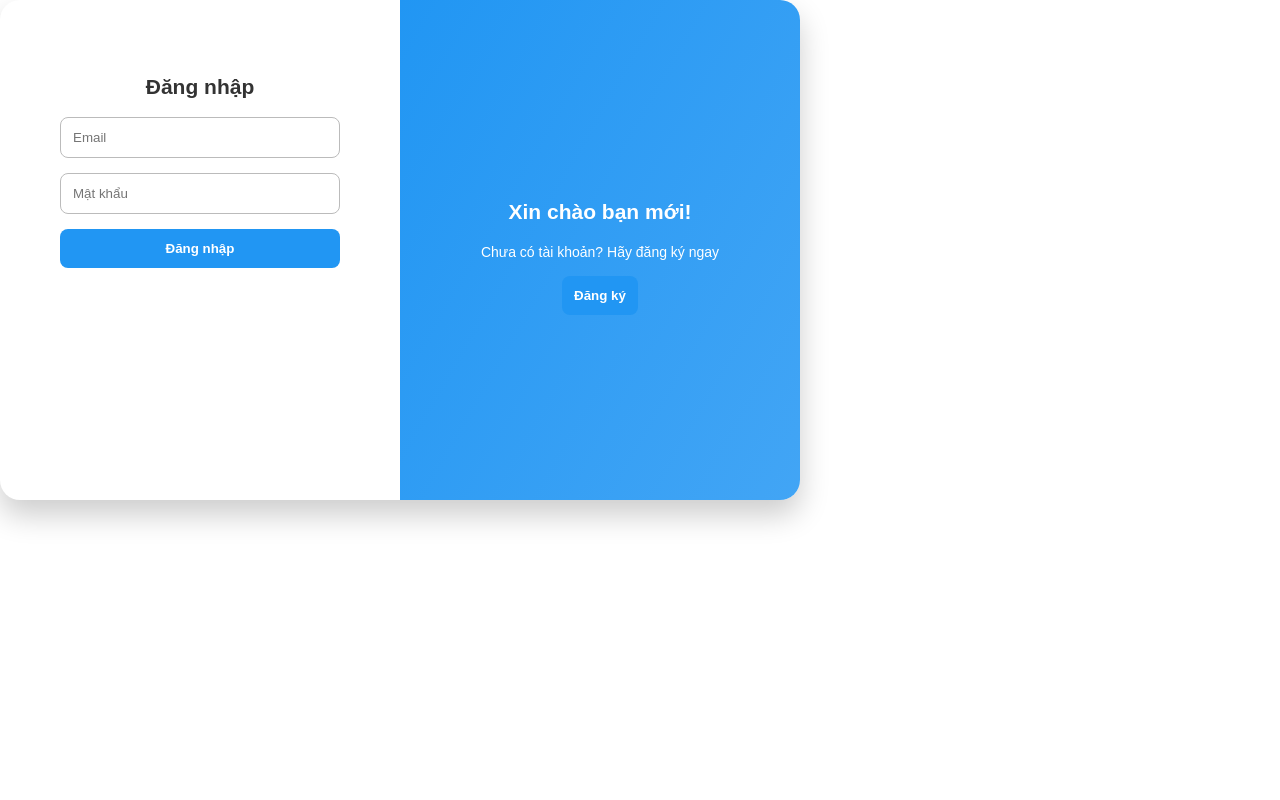
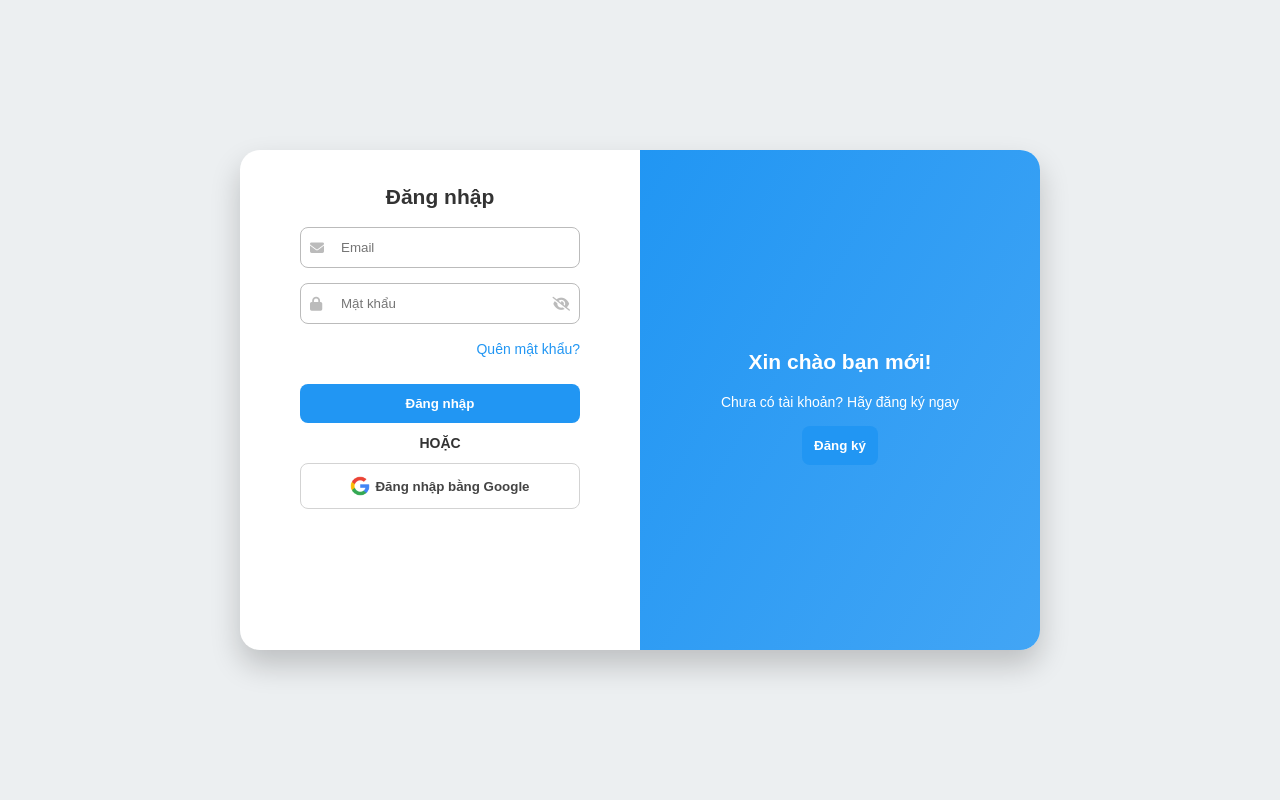
Before and after one commit to ThanhNam14VLU/cloudway, an Angular app: page /login in a window 1280 px wide. Shown: the top 800 px of the page. Built offline with nearby package versions, Linux system fonts and the light colour scheme.

Commit message:
css login

```diff
--- a/src/app/app.html
+++ b/src/app/app.html
@@ -1,4 +1,4 @@
-<!-- <app-login></app-login> -->
+<app-login></app-login>
 <!-- <app-flight-card></app-flight-card> -->
 <!-- <app-feature></app-feature> -->
 <!-- <app-flight-search></app-flight-search> -->
--- a/src/app/components/airline-login/airline-login.html
+++ b/src/app/components/airline-login/airline-login.html
@@ -39,7 +39,7 @@
             <i class="fa-solid fa-lock"></i>
             <input [type]="isPassWordVisible ? 'password' :' text'" id="password" placeholder="Mật khẩu quản trị" required>
             @if (isPassWordVisible) {
-                <i class="fa-solid fa-eye" (click)="togglePassword()"></i>
+                <i class="fa-solid fa-eye " (click)="togglePassword()"></i>
             }
             @else {
                 <i class="fa-solid fa-eye-slash" (click)="togglePassword()"></i>
--- a/src/app/pages/login/login.html
+++ b/src/app/pages/login/login.html
@@ -1,21 +1,80 @@
+<link rel="stylesheet" href="https://cdnjs.cloudflare.com/ajax/libs/font-awesome/6.4.0/css/all.min.css" />
+
+<body>
     <div class="container" [class.active]="isActive">
         <!-- Phần login -->
         <div class="form-box login-box">
             <h2>Đăng nhập</h2>
             <form>
-        <input type="text" placeholder="Email" required>
-        <input type="password" placeholder="Mật khẩu" required>
+                <div class="input-group">
+                     <i class="fa-solid fa-envelope icon-info"></i>
+                    <input type="email" placeholder="Email" required>
+                </div>
+
+                <div class="passwor_group">
+                    <i class="fa-solid fa-lock icon-info"></i>
+                    <input [type]="isPassWordVisible ? 'text' : 'password'" placeholder="Mật khẩu" required>
+                    @if (isPassWordVisible){
+                    <i class="fa-solid fa-eye icon" (click)="togglePasswordVisibility()"></i>
+                    }
+                    @else{
+                    <i class="fa-solid fa-eye-slash icon" (click)="togglePasswordVisibility()"></i>
+                    }
+                </div>
+
+                <a id="forget_pass" href="">Quên mật khẩu?</a>
                 <button type="submit">Đăng nhập</button>
+
             </form>
+            <span>HOẶC</span>
+            <button id="google-login" type="submit"><img height="20px" width="20px" src="assets/images/google-logo.png"
+                    alt="">Đăng nhập bằng Google </button>
         </div>
 
         <!-- Phần register -->
         <div class="form-box register-box">
             <h2>Đăng ký</h2>
             <form>
-        <input type="text" placeholder="Tên tài khoản" required>
+                <div class="input-group">
+                    <i class="fa-solid fa-user icon-info"></i>
+                    <input type="text" placeholder="Họ" required>
+                </div>
+                <div class="input-group">
+                    <i class="fa-solid fa-user icon-info"></i>
+                    <input type="text" placeholder="Tên" required>
+
+                </div>
+                <div class="input-group">
+                    <i class="fa-solid fa-envelope icon-info"></i>
                     <input type="email" placeholder="Email" required>
-        <input type="password" placeholder="Mật khẩu" required>
+
+                </div>
+                <div class="input-group ">
+                    <i class="fa-solid fa-phone icon-info"></i>
+                    <input type="tel" placeholder="Số điện thoại" name="telphone" pattern="[0-9]{10}"
+                        title="nhập đúng số điện thoại" required />
+                </div>
+                <div class="passwor_group">
+                    <i class="fa-solid fa-lock icon-info"></i>
+                    <input [type]="isPassWordVisible ? 'text' : 'password'" placeholder="Mật khẩu" required>
+                    @if (isPassWordVisible){
+                    <i class="fa-solid fa-eye icon" (click)="togglePasswordVisibility()"></i>
+                    }
+                    @else{
+                    <i class="fa-solid fa-eye-slash icon" (click)="togglePasswordVisibility()"></i>
+                    }
+                </div>
+                <div class="passwor_group">
+                    <i class="fa-solid fa-lock icon-info"></i>
+                    <input [type]="isPassWordVisibleconfirm ? 'text' : 'password'" placeholder="Xác nhận mật khẩu"
+                        required>
+                    @if (isPassWordVisibleconfirm){
+                    <i class="fa-solid fa-eye icon" (click)="togglePasswordVisibilityconfirm()"></i>
+                    }
+                    @else{
+                    <i class="fa-solid fa-eye-slash icon" (click)="togglePasswordVisibilityconfirm()"></i>
+                    }
+                </div>
                 <button type="submit">Đăng ký</button>
             </form>
         </div>
@@ -34,3 +93,5 @@
             </div>
         </div>
     </div>
+
+</body>
--- a/src/app/pages/login/login.scss
+++ b/src/app/pages/login/login.scss
@@ -35,7 +35,7 @@ h2 {
   top: 0;
   width: 50%;
   height: 100%;
-  padding: 60px;
+  padding: 20px 60px;
   transition: all 0.8s ease-in-out;
   opacity: 0;
   pointer-events: none;
@@ -43,25 +43,39 @@ h2 {
 
 .login-box {
   opacity: 1;
+  z-index: 1;
   transform: translateX(0%);
   pointer-events: auto;
+}
+
+.login-box span {
+  display: flex;
+  justify-content: center;
+  align-items: center;
+  font-weight: bold;
+  padding: 10px;
 }
 
 .register-box {
   transform: translateX(100%);
   opacity: 0;
+  z-index: 0;
+  pointer-events: none;
 
 }
 
 .container.active .login-box {
   transform: translateX(100%);
-  opacity: 1;
-  pointer-events: auto ;
+  z-index: 0;
+  opacity: 0;
+  pointer-events: nono;
+
 }
 
 .container.active .register-box {
   transform: translateX(0%);
   opacity: 1;
+  z-index: 1;
   pointer-events: auto;
 }
 
@@ -70,14 +84,54 @@ form {
   flex-direction: column;
   gap: 15px;
 }
+.input-group {
+  position: relative;
+  width: 100%;
+}
+.input-group input{
+  width: 100%;
+  padding-left: 40px; /* Đảm bảo có khoảng trống cho icon */
 
+}
+.icon-info{
+  position: absolute;
+  top: 50%;
+  margin-right: 5px;
+  left: 10px;
+  transform: translateY(-50%);
+  cursor: pointer;
+  color: #bbb;
+}
 input {
-  padding: 12px;
+  padding: 12px 40px;
   border-radius: 8px;
   border: 1px solid #bbb;
   outline: none;
 }
-
+.passwor_group{
+  position: relative;
+  display: flex;
+  align-items: center;
+}
+#forget_pass{
+  text-align: right;
+  font-size: 14px;
+  color: #2196f3;
+  text-decoration: none;
+  margin-bottom: 10px;
+}
+.passwor_group input{
+  width: 100%;
+  padding-right: 40px; /* Đảm bảo có khoảng trống cho icon */
+}
+.icon{
+  position: absolute;
+  top: 50%;
+  right: 10px;
+  transform: translateY(-50%);
+  cursor: pointer;
+  color: #bbb;
+}
 button {
   padding: 12px;
   border: none;
@@ -123,23 +177,39 @@ button:hover {
 .toggle-left {
   transform: translateX(-100%);
   opacity: 0;
-  pointer-events: auto;
+  z-index: 0;
+  pointer-events: none;
 }
 
 .toggle-right {
   transform: translateX(0%);
   opacity: 1;
+  z-index: 1;
   pointer-events: auto;
 }
 
 .container.active .toggle-left {
   transform: translateX(0%);
   opacity: 1;
+  z-index: 1;
   pointer-events: auto;
 }
 
 .container.active .toggle-right {
   transform: translateX(-100%);
+  z-index: 0;
   opacity: 0;
   pointer-events: none;
 }
+
+//đăng nhâp google
+#google-login {
+  background: white;
+  color: #444;
+  border: 1px solid lightgrey;
+  width: 100%;
+  display: flex;
+  justify-content: center;
+  align-items: center;
+  gap: 5px;
+}
--- a/src/app/pages/login/login.ts
+++ b/src/app/pages/login/login.ts
@@ -8,7 +8,17 @@ import { Component } from '@angular/core';
   styleUrl: './login.scss'
 })
 export class Login {
+
   isActive: boolean = false;
+  isPassWordVisible: boolean = false;
+  isPassWordVisibleconfirm: boolean = false;
+  togglePasswordVisibility() {
+    this.isPassWordVisible = !this.isPassWordVisible;
+  }
+  togglePasswordVisibilityconfirm() {
+    this.isPassWordVisibleconfirm = !this.isPassWordVisibleconfirm;
+  }
+
   toggle(isRegister: boolean) {
     this.isActive = isRegister;
   }
```
Also changed, not shown: public/assets/images/google-logo.png (added). Lines whose indentation alone changed are shown as unchanged.
